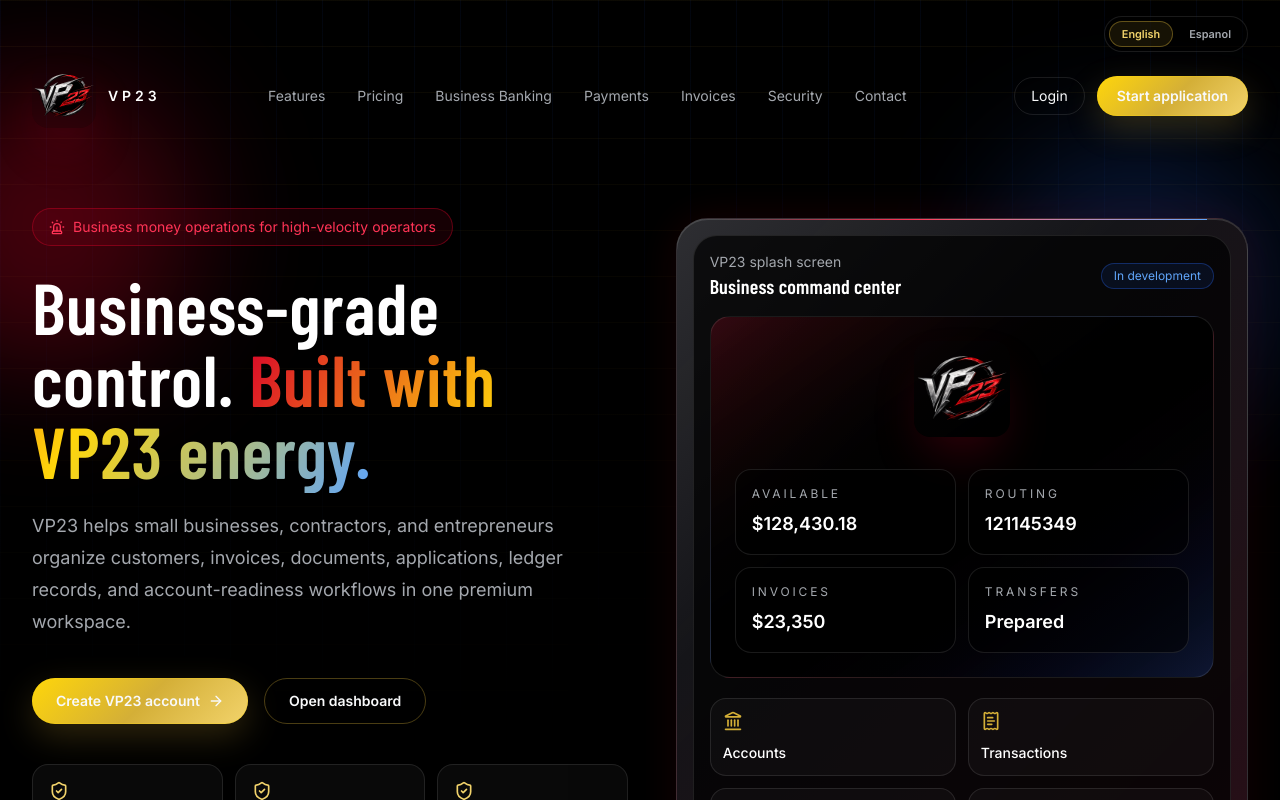
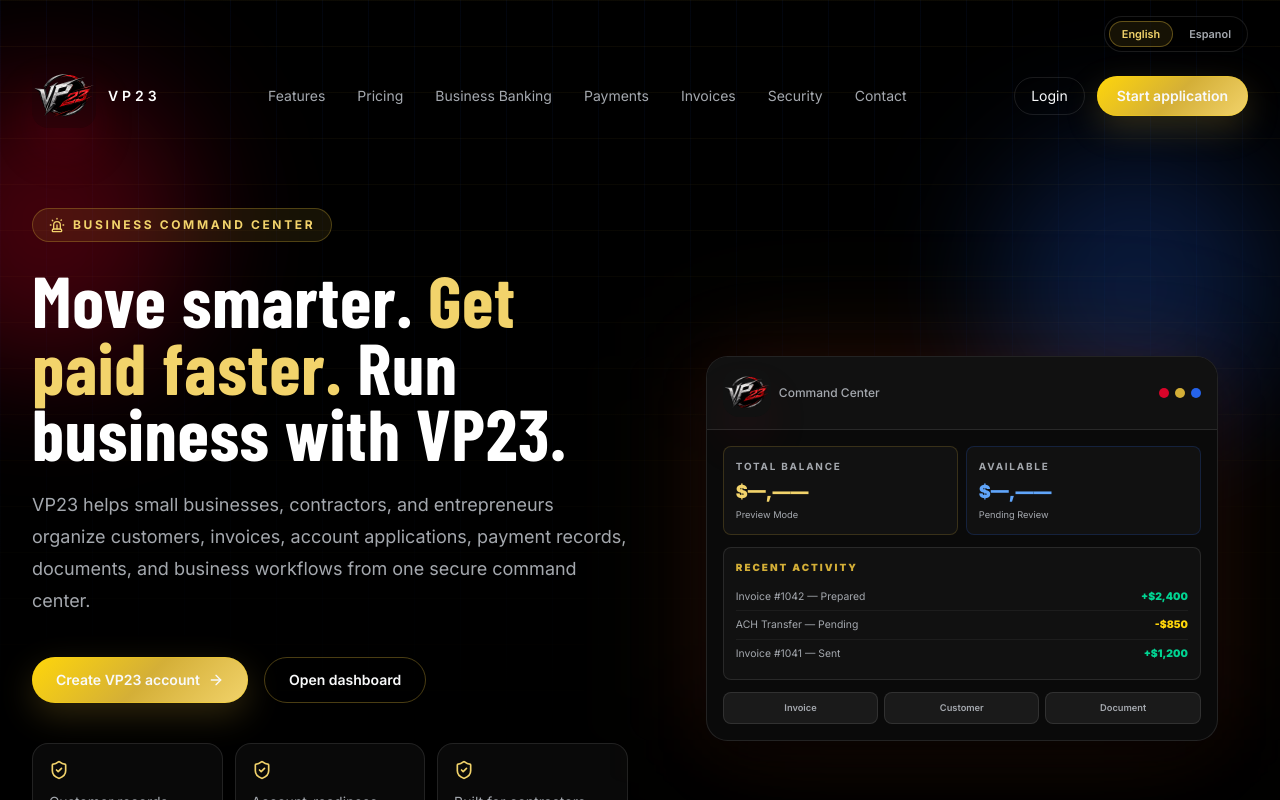
Before and after one commit to nofameorg-byte/orivoo-ai, a Next.js app: page / in a window 1280 px wide. Shown: the top 800 px of the page. Built offline with nearby package versions, Linux system fonts and the light colour scheme; no server answers.

Commit message:
Recreate AIRO command center mockup
Co-authored-by: nofameorg-byte <nofameorg-byte@users.noreply.github.com>

```diff
--- a/app/page.tsx
+++ b/app/page.tsx
@@ -7,11 +7,8 @@ import {
   FileText,
   Landmark,
   LockKeyhole,
-  ReceiptText,
   ShieldCheck,
   Siren,
-  TrendingUp,
-  Users,
 } from "lucide-react";
 import { LanguageTabs } from "@/components/language-tabs";
 import { VP23Logo } from "@/components/vp23-logo";
@@ -115,18 +112,19 @@ export default function LandingPage() {
 
       <section className="relative z-10 mx-auto grid w-full max-w-7xl items-center gap-12 px-6 pb-20 pt-10 lg:grid-cols-[1.02fr_0.98fr] lg:px-8 lg:pb-28 lg:pt-16">
         <div>
-          <div className="mb-6 inline-flex items-center gap-2 rounded-full border border-metal-red/40 bg-metal-red/10 px-4 py-2 text-sm text-metal-red-bright">
+          <div className="mb-6 inline-flex items-center gap-2 rounded-full border border-gold/30 bg-gold/10 px-4 py-2 text-xs font-bold uppercase tracking-[0.22em] text-gold-bright">
             <Siren className="size-4" aria-hidden />
-            Business money operations for high-velocity operators
+            Business Command Center
           </div>
-          <h1 className="max-w-5xl text-5xl font-semibold tracking-tight text-white sm:text-6xl lg:text-7xl">
-            Business-grade control.{" "}
-            <span className="text-vp23-gradient">Built with VP23 energy.</span>
+          <h1 className="max-w-5xl text-5xl font-black leading-[0.92] tracking-tight text-white sm:text-6xl lg:text-7xl">
+            Move smarter.{" "}
+            <span className="text-gold-bright">Get paid faster.</span> Run
+            business with VP23.
           </h1>
           <p className="mt-6 max-w-2xl text-lg leading-8 text-muted">
             VP23 helps small businesses, contractors, and entrepreneurs organize
-            customers, invoices, documents, applications, ledger records, and
-            account-readiness workflows in one premium workspace.
+            customers, invoices, account applications, payment records,
+            documents, and business workflows from one secure command center.
           </p>
           <div className="mt-10 flex flex-col gap-4 sm:flex-row">
             <Link
@@ -156,63 +154,75 @@ export default function LandingPage() {
           </div>
         </div>
 
-        <div className="metal-card red-glow relative overflow-hidden rounded-[2rem] p-4">
-          <div className="absolute inset-x-10 top-0 h-px bg-gradient-to-r from-transparent via-metal-red-bright via-40% to-electric-blue-bright" />
-          <div className="rounded-[1.5rem] border border-white/10 bg-black/70 p-4">
-            <div className="mb-4 flex items-center justify-between">
-              <div>
-                <p className="text-sm text-muted">VP23 splash screen</p>
-                <h2 className="text-xl font-semibold text-white">
-                  Business command center
-                </h2>
+        <div className="relative mx-auto w-full max-w-lg">
+          <div className="absolute inset-0 rounded-[1.35rem] bg-gold/10 blur-3xl" />
+          <div className="absolute inset-0 rounded-[1.35rem] bg-metal-red/10 blur-2xl" />
+          <div className="relative overflow-hidden rounded-[1.35rem] border border-white/10 bg-[#0a0a0a] shadow-2xl shadow-black/70">
+            <div className="flex items-center justify-between border-b border-white/10 bg-[#111111] px-4 py-3">
+              <div className="flex items-center gap-2">
+                <VP23Logo href="/" size="sm" showText={false} />
+                <span className="text-xs font-medium text-muted">
+                  Command Center
+                </span>
               </div>
-              <div className="rounded-full border border-electric-blue/35 bg-electric-blue/10 px-3 py-1 text-xs text-electric-blue-bright">
-                In development
+              <div className="flex gap-1.5">
+                <span className="size-2.5 rounded-full bg-metal-red" />
+                <span className="size-2.5 rounded-full bg-gold" />
+                <span className="size-2.5 rounded-full bg-electric-blue" />
               </div>
             </div>
-            <div className="rounded-[1.25rem] border border-white/10 bg-gradient-to-br from-metal-red/20 via-black to-electric-blue/20 p-6">
-              <VP23Logo
-                href="/"
-                size="lg"
-                showText={false}
-                className="justify-center"
-              />
-              <div className="mt-8 grid grid-cols-2 gap-3">
+
+            <div className="space-y-3 p-4">
+              <div className="grid grid-cols-2 gap-2">
+                <div className="rounded-lg border border-gold/20 bg-[#111111] p-3">
+                  <p className="mb-1 text-[0.62rem] font-bold uppercase tracking-[0.18em] text-muted">
+                    Total Balance
+                  </p>
+                  <p className="text-lg font-black text-gold-bright">$—,——</p>
+                  <p className="mt-0.5 text-[0.58rem] text-muted">Preview Mode</p>
+                </div>
+                <div className="rounded-lg border border-electric-blue/20 bg-[#111111] p-3">
+                  <p className="mb-1 text-[0.62rem] font-bold uppercase tracking-[0.18em] text-muted">
+                    Available
+                  </p>
+                  <p className="text-lg font-black text-electric-blue-bright">$—,——</p>
+                  <p className="mt-0.5 text-[0.58rem] text-muted">Pending Review</p>
+                </div>
+              </div>
+
+              <div className="rounded-lg border border-white/10 bg-[#111111] p-3">
+                <p className="mb-2 text-[0.62rem] font-black uppercase tracking-[0.2em] text-gold">
+                  Recent Activity
+                </p>
                 {[
-                  ["Available", "$128,430.18"],
-                  ["Routing", "121145349"],
-                  ["Invoices", "$23,350"],
-                  ["Transfers", "Prepared"],
-                ].map(([label, value]) => (
+                  ["Invoice #1042 — Prepared", "+$2,400", "text-emerald-400"],
+                  ["ACH Transfer — Pending", "-$850", "text-vp-yellow"],
+                  ["Invoice #1041 — Sent", "+$1,200", "text-emerald-400"],
+                ].map(([label, amount, color]) => (
                   <div
                     key={label}
-                    className="rounded-2xl border border-white/10 bg-black/55 p-4"
+                    className="flex items-center justify-between border-b border-white/5 py-1.5 last:border-0"
                   >
-                    <p className="text-xs uppercase tracking-[0.24em] text-muted">
-                      {label}
-                    </p>
-                    <p className="mt-2 text-lg font-semibold text-white">
-                      {value}
+                    <span className="text-[0.65rem] text-muted">{label}</span>
+                    <span className={`text-[0.65rem] font-black ${color}`}>
+                      {amount}
+                    </span>
+                  </div>
+                ))}
+              </div>
+
+              <div className="grid grid-cols-3 gap-1.5">
+                {["Invoice", "Customer", "Document"].map((action) => (
+                  <div
+                    key={action}
+                    className="rounded-lg border border-white/10 bg-[#1a1a1a] p-2 text-center"
+                  >
+                    <p className="text-[0.58rem] font-semibold text-muted">
+                      {action}
                     </p>
                   </div>
                 ))}
               </div>
-            </div>
-            <div className="mt-5 grid grid-cols-2 gap-3">
-              {[
-                { name: "Accounts", icon: Landmark },
-                { name: "Transactions", icon: ReceiptText },
-                { name: "Transfers", icon: TrendingUp },
-                { name: "Customers", icon: Users },
-              ].map((item) => (
-                <div
-                  key={item.name}
-                  className="rounded-2xl border border-white/10 bg-white/[0.03] p-3"
-                >
-                  <item.icon className="mb-3 size-5 text-gold" aria-hidden />
-                  <p className="text-sm font-medium text-white">{item.name}</p>
-                </div>
-              ))}
             </div>
           </div>
         </div>
```
